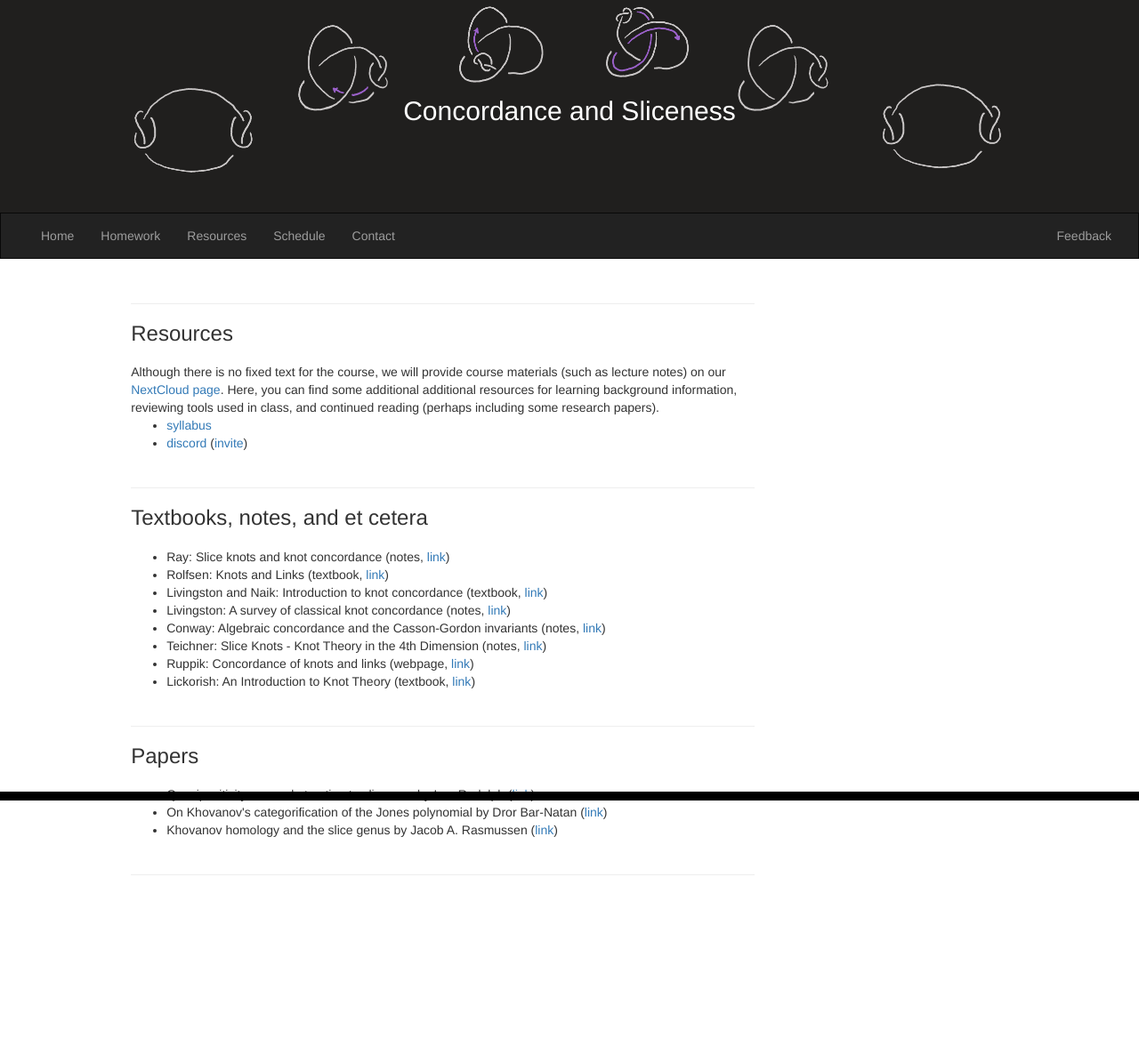
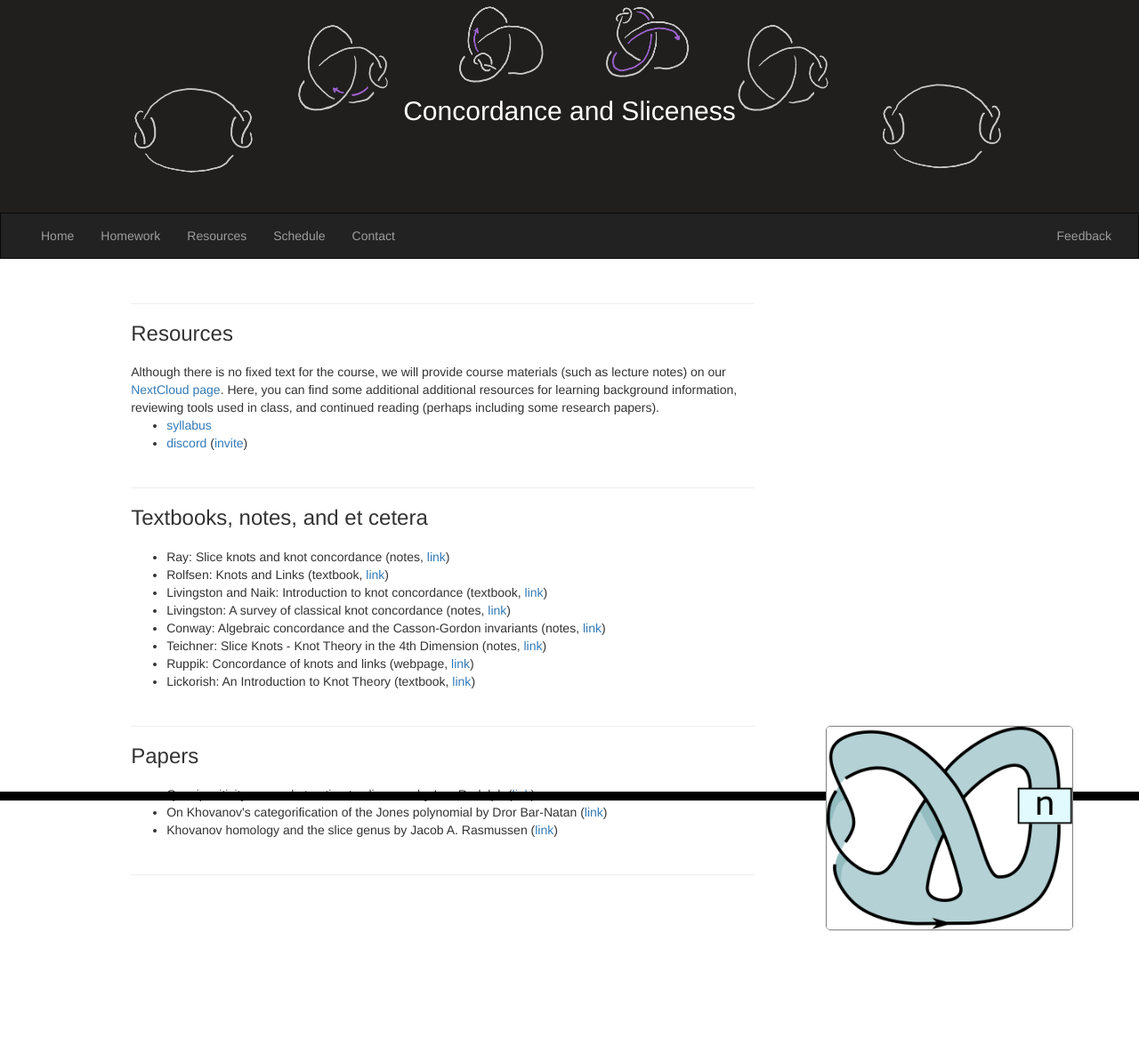
Before and after one commit to imsundberg/concordance, a Jekyll site: the page built from resources/index.html, in a window 1280 px wide. Shown: the whole page at 89% size. Built offline with Jekyll 4.4.1, drawn with Linux system fonts in a browser that asks for light colours; before the commit the page ends 1114 px from its top, so only the background shows below that.

Commit message:
Update index.html

```diff
--- a/resources/index.html
+++ b/resources/index.html
@@ -86,4 +86,11 @@
 
 	</div>
 
+	<div class="col-sm-4">
+		<div id="img-container" class="tooltip" style="text-align: center">
+			<a href="https://www.youtube.com/watch?v=dQw4w9WgXcQ"><img src="https://imsundberg.github.io/concordance/files/twist.png" id="img"></a>
+  			<span class="tooltiptext"></span>
+		</div>
+	</div>
+
 </div>
```
